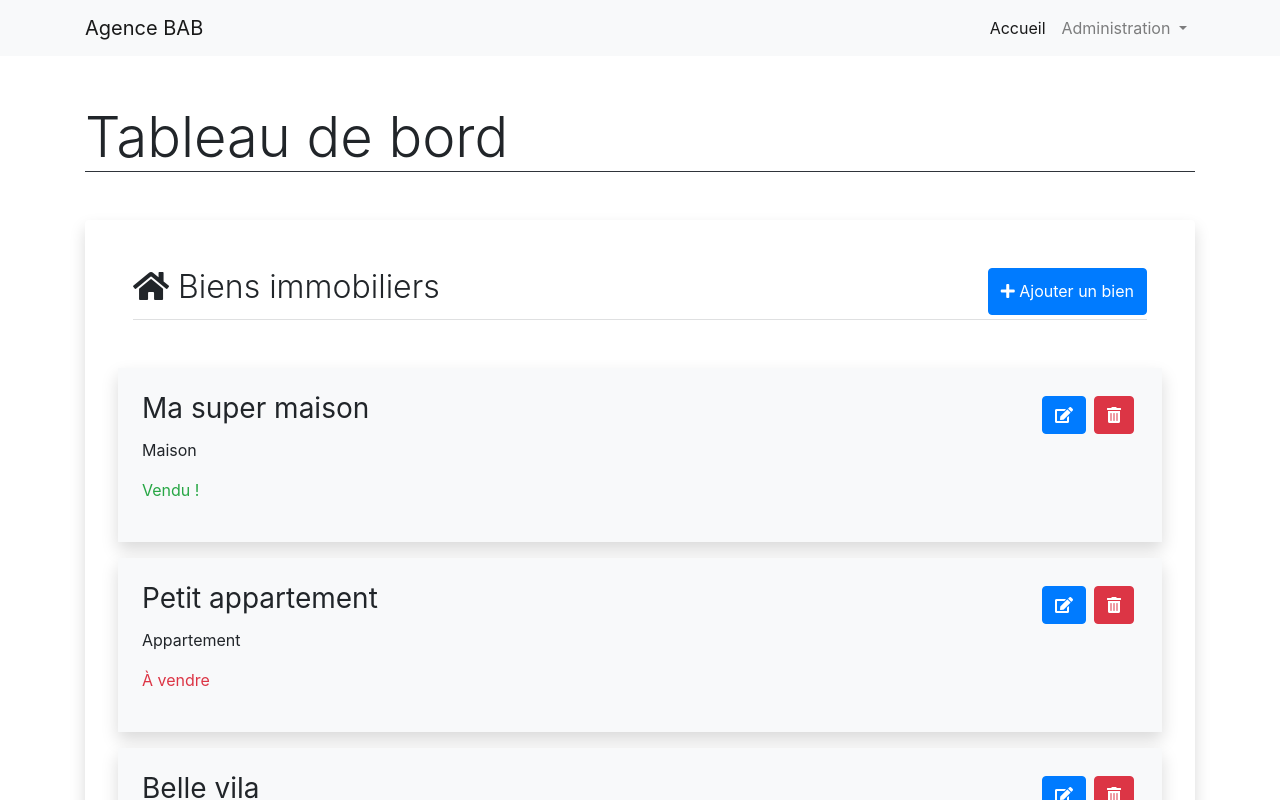
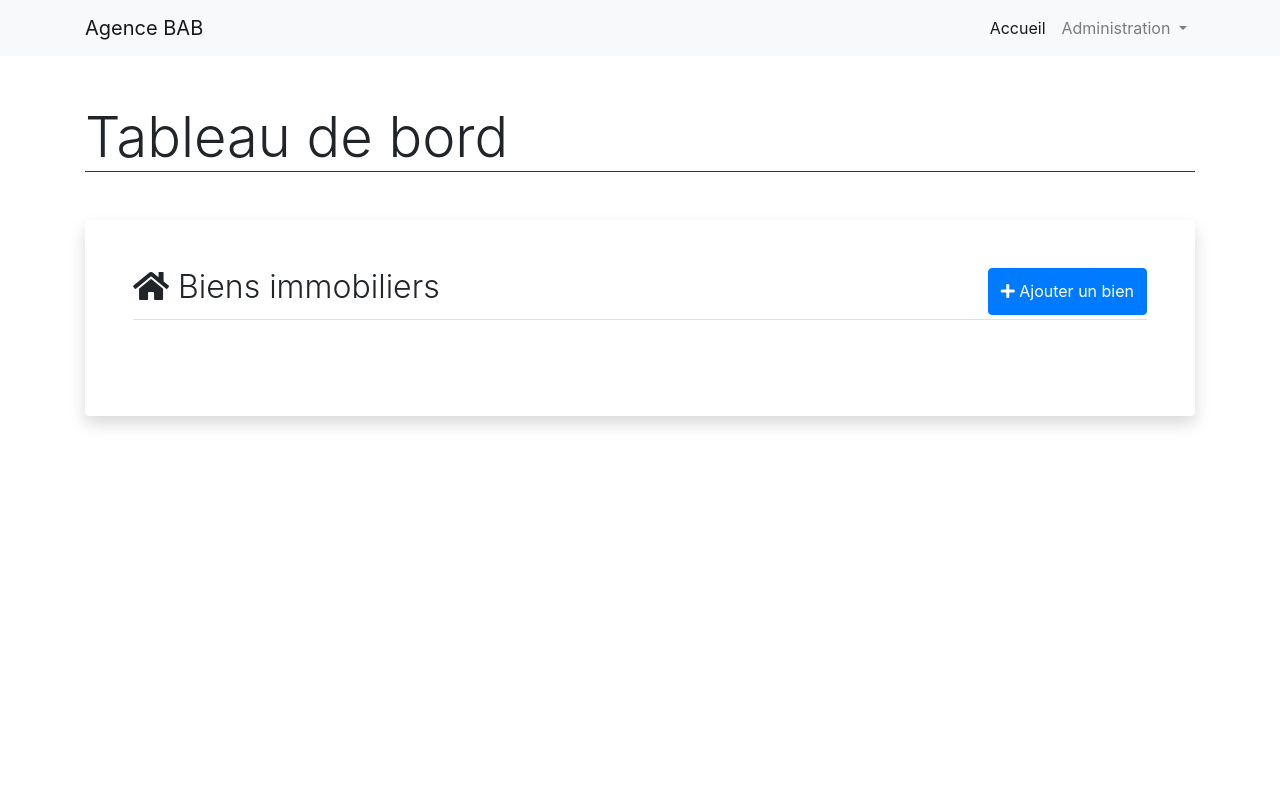
Before and after one commit to Aurelie2b/ImmoBab, an Angular app: page /admin/dashboard in a window 1280 px wide. Shown: the top 800 px of the page. Built offline with nearby package versions, Linux system fonts and the light colour scheme.

Commit message:
firebase config

```diff
--- a/src/app/admin/admin-properties/admin-properties.component.html
+++ b/src/app/admin/admin-properties/admin-properties.component.html
@@ -16,7 +16,7 @@
         </div>
       </div>
       <p>
-        {{ property.category }} <span *ngIf="property.surface && property.romms !== ''"> de {{ property.surface }} m2</span>  <span *ngIf="property.rooms && property.rooms !== ''">, {{ property.rooms }} pièce(s).</span>
+        {{ property.category }} <span *ngIf="property.surface && property.rooms !== ''"> de {{ property.surface }} m2</span>  <span *ngIf="property.rooms && property.rooms !== ''">, {{ property.rooms }} pièce(s).</span>
       </p>
       <p *ngIf="property.price && property.price !== ''"> {{ property.price }}€</p>
       <p>
--- a/src/app/admin/admin-properties/admin-properties.component.ts
+++ b/src/app/admin/admin-properties/admin-properties.component.ts
@@ -3,6 +3,7 @@ import { FormBuilder, FormGroup, Validators} from '@angular/forms';
 import { Subscription } from 'rxjs';
 import { PropertiesService } from 'src/app/services/properties.service';
 import * as $ from 'jquery';
+import { Property } from 'src/app/interfaces/property';
 
 @Component({
   selector: 'app-admin-properties',
@@ -13,7 +14,7 @@ export class AdminPropertiesComponent implements OnInit {
 
   propertiesForm!: FormGroup;
   propertiesSubscription!: Subscription;
-  properties: any[] = [];
+  properties: Property[] = [];
   indexToRemove;
   indexToUpdate;
   editModel = false;
@@ -26,7 +27,7 @@ export class AdminPropertiesComponent implements OnInit {
   ngOnInit(): void {
     this.initPropertiesForm();
     this.propertiesService.propertiesSubject.subscribe(
-      (data) => {
+      (data: Property[]) => {
         this.properties = data;
       }
     );
@@ -46,7 +47,7 @@ export class AdminPropertiesComponent implements OnInit {
   }
 
   onSubmitPropertiesForm(){
-    const newProperty = this.propertiesForm.value;
+    const newProperty: Property = this.propertiesForm.value;
     if (this.editModel){
       this.propertiesService.updateProperty(newProperty, this.indexToUpdate);
     }else{
@@ -70,7 +71,7 @@ export class AdminPropertiesComponent implements OnInit {
     $('#deletePropertyModal').modal('hide');
   }
 
-  onEditProperty(property){
+  onEditProperty(property: Property){
     this.editModel = true;
     $('#propertiesFormModal').modal('show');
     this.propertiesForm.get('title')?.setValue(property.title);
--- a/src/app/app.component.ts
+++ b/src/app/app.component.ts
@@ -1,4 +1,5 @@
 import { Component } from '@angular/core';
+import firebase from 'firebase';
 
 @Component({
   selector: 'app-root',
@@ -7,6 +8,19 @@ import { Component } from '@angular/core';
 })
 export class AppComponent {
 
-  title = 'monAgenceImmo';
+  title = 'ImmoBab';
+
+  constructor(){
+    const firebaseConfig = {
+      apiKey: 'AIzaSyAf9ARpbW5kveBWLdf5-MVpEuLGELcTq2E',
+      authDomain: 'immobab-77233.firebaseapp.com',
+      projectId: 'immobab-77233',
+      storageBucket: 'immobab-77233.appspot.com',
+      messagingSenderId: '571777476350',
+      appId: '1:571777476350:web:298a5d15012ce73a2067af'
+    };
+
+    firebase.initializeApp(firebaseConfig);
+  }
 
 }
--- /dev/null
+++ b/src/app/interfaces/property.ts
@@ -0,0 +1,9 @@
+export interface Property {
+  title: string;
+  category: string;
+  surface: string;
+  rooms: string;
+  description?: string;
+  price: string;
+  sold: boolean;
+}
--- a/src/app/services/properties.service.ts
+++ b/src/app/services/properties.service.ts
@@ -1,30 +1,15 @@
 import { Injectable } from '@angular/core';
 import { Subject } from 'rxjs';
+import { Property } from '../interfaces/property';
 
 @Injectable({
   providedIn: 'root'
 })
 export class PropertiesService {
 
-  properties = [
-    {
-      title : 'Ma super maison',
-      category : 'Maison',
-      sold : true
-    },
-    {
-      title : 'Petit appartement',
-      category : 'Appartement',
-      sold : false
-    },
-    {
-      title : 'Belle vila',
-      category : 'Maison',
-      sold : true
-    }
-  ];
+  properties: Property[] = [];
 
-  propertiesSubject = new Subject<any[]>();
+  propertiesSubject = new Subject<Property[]>();
 
   constructor() { }
 
@@ -32,7 +17,7 @@ export class PropertiesService {
     this.propertiesSubject.next(this.properties);
   }
 
-  createProperty(property) {
+  createProperty(property: Property) {
     this.properties.push(property);
   }
 
@@ -41,7 +26,7 @@ export class PropertiesService {
      this.emitProperties();
   }
 
-  updateProperty(property, index){
+  updateProperty(property: Property, index){
      this.properties[index] = property;
      this.emitProperties();
   }
```
